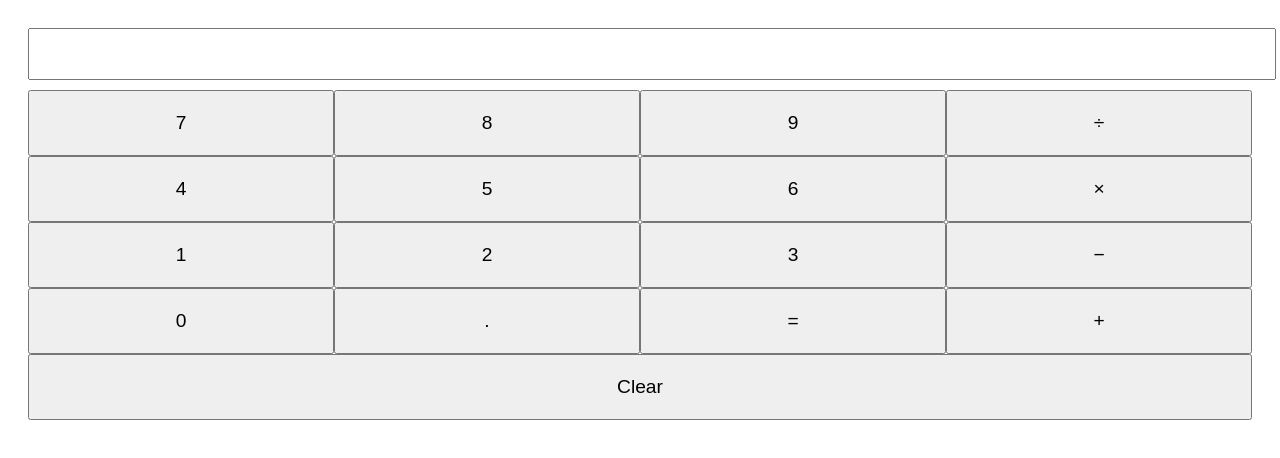
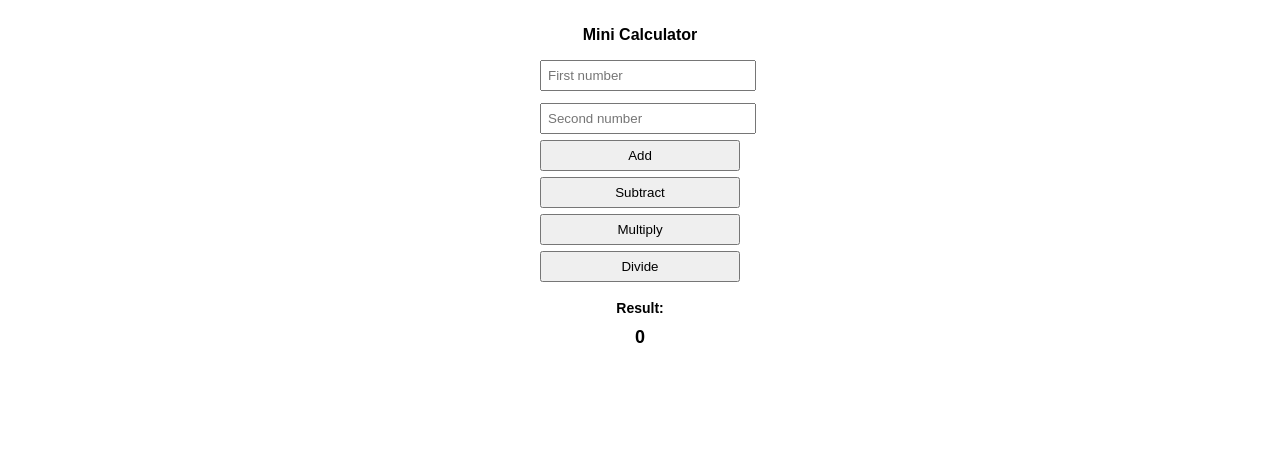
Before and after one commit to dreamywriter/notion-calculators, a plain HTML site: page index.html in a window 1280 px wide. Drawn offline with Linux system fonts and the light colour scheme.

Commit message:
Update index.html

```diff
--- a/index.html
+++ b/index.html
@@ -1,60 +1,69 @@
 <!DOCTYPE html>
 <html lang="en">
 <head>
-  <meta charset="UTF-8">
-  <meta name="viewport" content="width=device-width, initial-scale=1.0">
+  <meta charset="UTF-8" />
+  <meta name="viewport" content="width=device-width, initial-scale=1.0" />
   <title>Basic Calculator</title>
   <style>
-    body { font-family: sans-serif; padding: 20px; }
-    #result { width: 100%; padding: 10px; margin-bottom: 10px; font-size: 1.5em; }
-    button { width: 25%; padding: 20px; font-size: 1.2em; }
-    .row { display: flex; }
+    body {
+      font-family: sans-serif;
+      max-width: 200px;
+      margin: auto;
+      padding: 15px;
+      text-align: center;
+    }
+    input {
+      width: 100%;
+      padding: 6px;
+      margin: 6px 0;
+    }
+    button {
+      width: 100%;
+      padding: 6px;
+      margin-bottom: 6px;
+    }
+    h1 {
+      font-size: 16px;
+      margin-bottom: 10px;
+    }
+    h2 {
+      margin-top: 12px;
+      font-size: 14px;
+    }
+    #result {
+      font-size: 18px;
+      margin-top: 10px;
+      font-weight: bold;
+    }
   </style>
 </head>
 <body>
-  <input type="text" id="result" readonly>
-  <div class="row">
-    <button onclick="press('7')">7</button>
-    <button onclick="press('8')">8</button>
-    <button onclick="press('9')">9</button>
-    <button onclick="press('/')">÷</button>
-  </div>
-  <div class="row">
-    <button onclick="press('4')">4</button>
-    <button onclick="press('5')">5</button>
-    <button onclick="press('6')">6</button>
-    <button onclick="press('*')">×</button>
-  </div>
-  <div class="row">
-    <button onclick="press('1')">1</button>
-    <button onclick="press('2')">2</button>
-    <button onclick="press('3')">3</button>
-    <button onclick="press('-')">−</button>
-  </div>
-  <div class="row">
-    <button onclick="press('0')">0</button>
-    <button onclick="press('.')">.</button>
-    <button onclick="calculate()">=</button>
-    <button onclick="press('+')">+</button>
-  </div>
-  <div class="row">
-    <button onclick="clearResult()" style="width: 100%">Clear</button>
-  </div>
+  <h1>Mini Calculator</h1>
+  <input type="number" id="num1" placeholder="First number" />
+  <input type="number" id="num2" placeholder="Second number" />
+
+  <button onclick="calculate('+')">Add</button>
+  <button onclick="calculate('-')">Subtract</button>
+  <button onclick="calculate('*')">Multiply</button>
+  <button onclick="calculate('/')">Divide</button>
+
+  <h2>Result:</h2>
+  <div id="result">0</div>
 
   <script>
-    let result = document.getElementById("result");
-    function press(value) {
-      result.value += value;
-    }
-    function calculate() {
-      try {
-        result.value = eval(result.value);
-      } catch {
-        result.value = "Error";
+    function calculate(op) {
+      const n1 = parseFloat(document.getElementById('num1').value);
+      const n2 = parseFloat(document.getElementById('num2').value);
+      let result = 0;
+
+      switch (op) {
+        case '+': result = n1 + n2; break;
+        case '-': result = n1 - n2; break;
+        case '*': result = n1 * n2; break;
+        case '/': result = n2 !== 0 ? n1 / n2 : 'Error'; break;
       }
-    }
-    function clearResult() {
-      result.value = "";
+
+      document.getElementById('result').textContent = result;
     }
   </script>
 </body>
```
